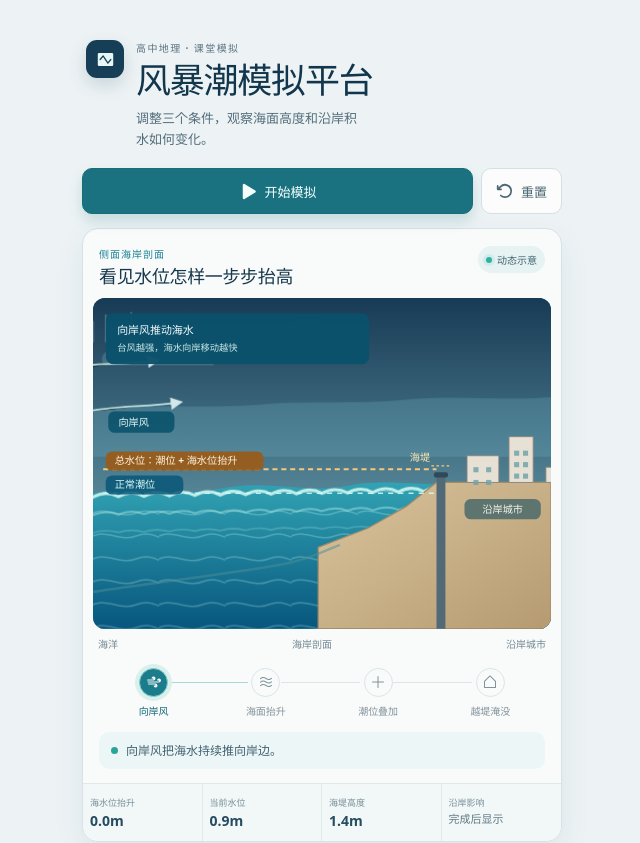
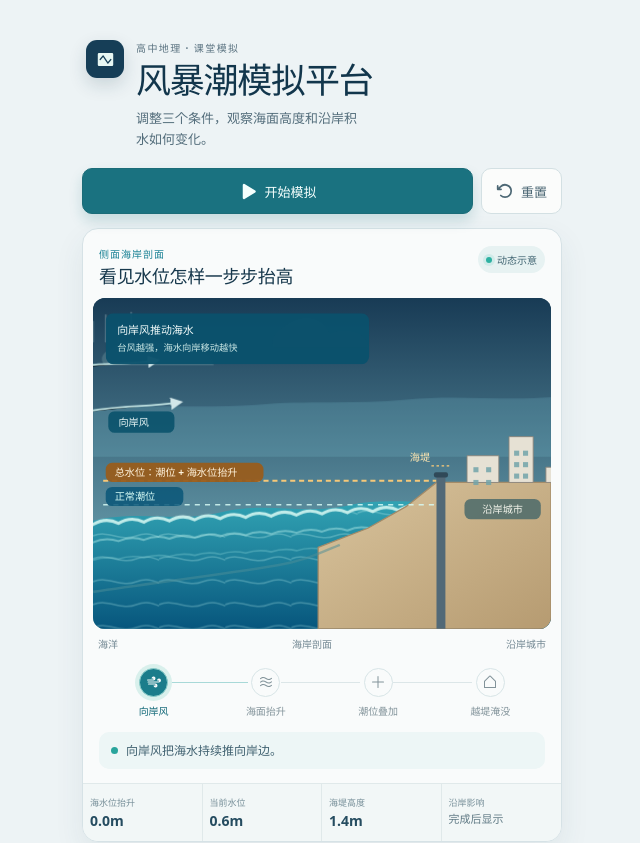
Before and after one commit to mistletoe137666/storm-surge-classroom, a React (Vite) app: page / in a window 1280 px wide. Shown: the top 843 px of the page, without its empty margins (318-958 px from the left). Built offline with nearby package versions, Linux system fonts and the light colour scheme.

Commit message:
强化向岸风堆积并下调默认潮位

```diff
--- a/src/components/SimulationControls.tsx
+++ b/src/components/SimulationControls.tsx
@@ -35,7 +35,7 @@ export function SimulationControls({ settings, onSettingsChange }: SimulationCon
             <span>潮位</span>
             <strong>{settings.tideLevel.toFixed(1)}m</strong>
           </span>
-          <input type="range" min="0.2" max="1.6" step="0.1" value={settings.tideLevel} aria-label="潮位" onChange={(event) => onSettingsChange({ ...settings, tideLevel: Number(event.target.value) })} />
+          <input type="range" min="0.1" max="1.5" step="0.1" value={settings.tideLevel} aria-label="潮位" onChange={(event) => onSettingsChange({ ...settings, tideLevel: Number(event.target.value) })} />
           <span className="range-hints"><span>低潮</span><span>平均</span><span>高潮</span></span>
         </label>
 
--- a/src/components/StormScene.tsx
+++ b/src/components/StormScene.tsx
@@ -34,17 +34,17 @@ function waterY(level: number, profile: { wallTop: number; seawallHeight: number
   return Math.max(16, y)
 }
 
-function makeSurfacePath(y: number, setup: number) {
-  const baseline = (x: number) => y - setup * Math.min(1, Math.max(0, x / 360))
+function makeSurfacePath(y: number, setup: number, shoreX: number) {
+  const baseline = (x: number) => y - setup * Math.min(1, Math.max(0, x / shoreX))
   return `M0 ${baseline(0)} C38 ${baseline(38) - 7} 64 ${baseline(64) + 5} 101 ${baseline(101) - 2} C138 ${baseline(138) - 9} 165 ${baseline(165) + 4} 203 ${baseline(203) - 3} C238 ${baseline(238) - 9} 278 ${baseline(278) + 4} 360 ${baseline(360) - 4} L360 260 L0 260 Z`
 }
 
-function makeWavePath(y: number, amplitude: number, setup: number) {
+function makeWavePath(y: number, amplitude: number, setup: number, shoreX: number) {
   const parts = [`M -80 ${y}`]
   const startX = -80
   const segmentWidth = 20
   const segmentCount = 25
-  const baseline = (x: number) => y - setup * Math.min(1, Math.max(0, x / 360))
+  const baseline = (x: number) => y - setup * Math.min(1, Math.max(0, x / shoreX))
 
   for (let index = 0; index < segmentCount; index += 1) {
     const endX = startX + segmentWidth * (index + 1)
@@ -62,7 +62,7 @@ export function StormScene({ coastCondition, result, progress, activeStage, typh
   const targetY = waterY(result.totalWaterLevel, { wallTop: profile.wallTop, seawallHeight: result.profile.seawallHeight })
   const waterRiseProgress = getWaterRiseProgress(progress)
   const visibleLevel = result.tideLevel + result.effectiveSurge * waterRiseProgress
-  const currentY = waterY(visibleLevel, { wallTop: profile.wallTop, seawallHeight: result.profile.seawallHeight })
+  const shoreY = waterY(visibleLevel, { wallTop: profile.wallTop, seawallHeight: result.profile.seawallHeight })
   const currentOvertops = activeStage === 3 && hasOvertopped(visibleLevel, result.profile.seawallHeight)
   const currentInundationDepth = Math.max(0, visibleLevel - result.profile.seawallHeight)
   const inundationProgress = Math.min(1, Math.max(0, (progress - 0.76) / 0.24))
@@ -77,7 +77,8 @@ export function StormScene({ coastCondition, result, progress, activeStage, typh
   const waveDuration = 6 - windRatio * 4.6
   const waveAmplitude = 2 + Math.pow(windRatio, 1.1) * 7.5
   const waveShift = 36 + windRatio * 30
-  const windSetup = windRatio * 12
+  const windSetup = 4 + Math.pow(windRatio, 1.3) * 21
+  const currentY = shoreY + windSetup
   const windStrokeWidth = 1.45 + windRatio * 0.9
   const waveStrokeWidth = 1.8 + windRatio * 1.2
   const waveStyle = {
@@ -112,12 +113,12 @@ export function StormScene({ coastCondition, result, progress, activeStage, typh
           <text x="20" y="100.5" fill="#e9f7f6" fontSize="8" fontWeight="800">向岸风</text>
         </g>
 
-        <path d={makeSurfacePath(currentY, windSetup)} fill="url(#water-gradient)" />
-        <path d={makeSurfacePath(currentY + 6, windSetup)} fill="url(#water-lines)" />
+        <path d={makeSurfacePath(currentY, windSetup, profile.wallX)} fill="url(#water-gradient)" />
+        <path d={makeSurfacePath(currentY + 6, windSetup, profile.wallX)} fill="url(#water-lines)" />
         <g className="wave-flow" style={waveStyle} fill="none" strokeLinecap="round">
-          <path d={makeWavePath(currentY + 3, waveAmplitude, windSetup)} stroke="#d5f7f2" strokeOpacity={0.82 + windRatio * 0.12} strokeWidth={waveStrokeWidth} />
-          <path d={makeWavePath(currentY + 17, waveAmplitude * 0.72, windSetup)} stroke="#a9e5e3" strokeOpacity={0.48 + windRatio * 0.1} strokeWidth={1.3 + windRatio * 0.55} />
-          <path d={makeWavePath(currentY + 31, waveAmplitude * 0.52, windSetup)} stroke="#87d3d5" strokeOpacity={0.34 + windRatio * 0.08} strokeWidth={1.1 + windRatio * 0.4} />
+          <path d={makeWavePath(currentY + 3, waveAmplitude, windSetup, profile.wallX)} stroke="#d5f7f2" strokeOpacity={0.82 + windRatio * 0.12} strokeWidth={waveStrokeWidth} />
+          <path d={makeWavePath(currentY + 17, waveAmplitude * 0.72, windSetup, profile.wallX)} stroke="#a9e5e3" strokeOpacity={0.48 + windRatio * 0.1} strokeWidth={1.3 + windRatio * 0.55} />
+          <path d={makeWavePath(currentY + 31, waveAmplitude * 0.52, windSetup, profile.wallX)} stroke="#87d3d5" strokeOpacity={0.34 + windRatio * 0.08} strokeWidth={1.1 + windRatio * 0.4} />
         </g>
         <path d={profile.shore} fill="url(#land-gradient)" stroke="#a48b68" strokeWidth="1" />
         <path d="M0 231 C45 224 98 218 145 210 C165 207 177 201 194 194" fill="none" stroke="#4d8d97" strokeOpacity="0.5" strokeWidth="2" />
--- a/src/simulation/model.ts
+++ b/src/simulation/model.ts
@@ -70,7 +70,7 @@ export const coastProfiles: Record<CoastCondition, CoastProfile> = {
 
 export const defaultSettings: SimulationSettings = {
   typhoonIntensity: 3,
-  tideLevel: 0.9,
+  tideLevel: 0.6,
   coastCondition: "slope",
 }
 
```
